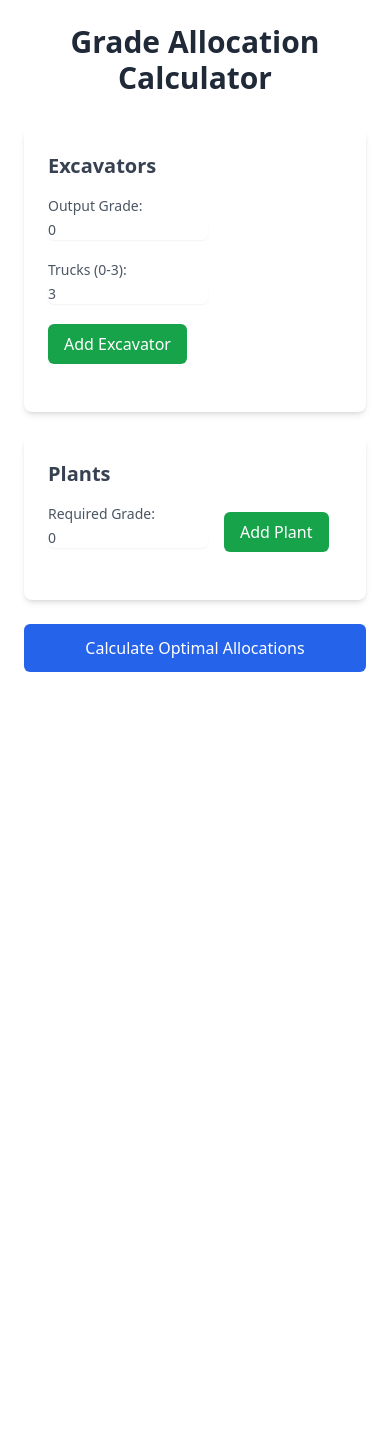
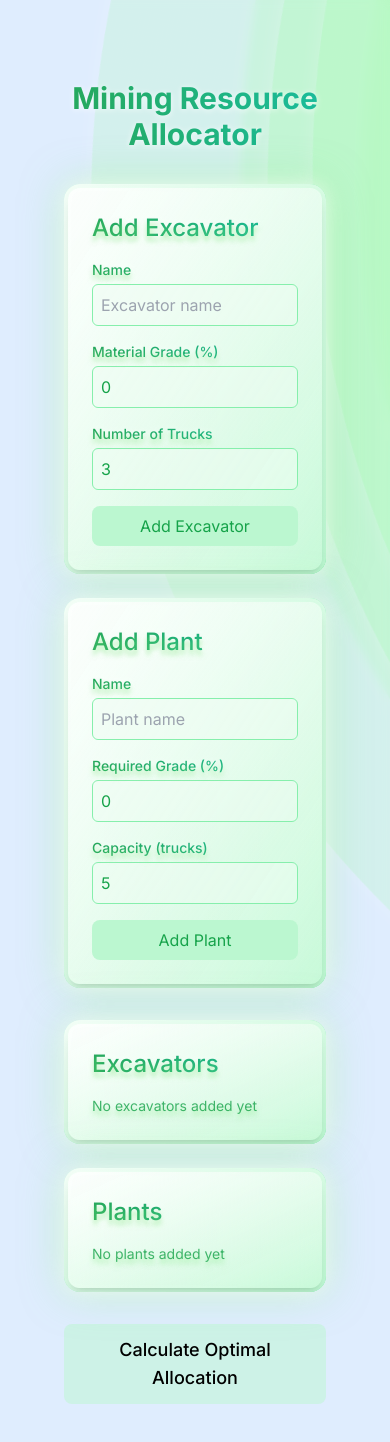
Before and after one commit to TGS963/tgs963.github.io, a Next.js app: page /calculate in a window 390 px wide. Shown: the top 1442 px of the page. Before the commit the page ends 844 px from the top, so only its background shows below. Built offline with nearby package versions, Linux system fonts and the light colour scheme.

Commit message:
modify calculate page

```diff
--- a/pages/calculate.tsx
+++ b/pages/calculate.tsx
@@ -1,286 +1,414 @@
-import { useState, useEffect } from "react";
+import { useState } from "react";
+import Layout from "./layout";
+import { Card } from "@/components/card";
+import Stars from "@/components/star";
 
-// Type definitions
-type Excavator = {
-  id: number;
-  outputGrade: number;
-  availableTrucks: number; // Out of 3 maximum
+interface Excavator {
+  id: string;
+  name: string;
+  grade: number;
+  trucks: number;
+}
+
+interface Plant {
+  id: string;
+  name: string;
+  requiredGrade: number;
+  capacity: number;
+}
+
+interface TruckAllocation {
+  excavatorId: string;
+  plantId: string;
+  truckCount: number;
+}
+
+export default function Calculate() {
+  const [excavators, setExcavators] = useState<Excavator[]>([]);
+  const [plants, setPlants] = useState<Plant[]>([]);
+  const [allocations, setAllocations] = useState<TruckAllocation[]>([]);
+
+  // Form states
+  const [excavatorName, setExcavatorName] = useState("");
+  const [excavatorGrade, setExcavatorGrade] = useState<number>(0);
+  const [excavatorTrucks, setExcavatorTrucks] = useState<number>(3);
+
+  const [plantName, setPlantName] = useState("");
+  const [plantGrade, setPlantGrade] = useState<number>(0);
+  const [plantCapacity, setPlantCapacity] = useState<number>(5);
+
+  // Add new excavator to the list
+  const addExcavator = () => {
+    if (excavatorName) {
+      const newExcavator: Excavator = {
+        id: `e-${Date.now()}`,
+        name: excavatorName,
+        grade: excavatorGrade,
+        trucks: excavatorTrucks
+      };
+      setExcavators([...excavators, newExcavator]);
+      // Reset form
+      setExcavatorName("");
+      setExcavatorGrade(0);
+      setExcavatorTrucks(3);
+    }
   };
 
-type Plant = {
-  id: number;
-  requiredGrade: number;
-  allocations: {
-    excavatorId: number;
-    amount: number;
-    trucksAssigned: number; // This will be 0-3 trucks
-  }[];
+  // Add new plant to the list
+  const addPlant = () => {
+    if (plantName) {
+      const newPlant: Plant = {
+        id: `p-${Date.now()}`,
+        name: plantName,
+        requiredGrade: plantGrade,
+        capacity: plantCapacity
+      };
+      setPlants([...plants, newPlant]);
+      // Reset form
+      setPlantName("");
+      setPlantGrade(0);
+      setPlantCapacity(5);
+    }
   };
 
-const Calculator = () => {
-  // State management
-  const [excavators, setExcavators] = useState<Excavator[]>([]);
-  const [plants, setPlants] = useState<Plant[]>([]);
-  const [newExcavatorGrade, setNewExcavatorGrade] = useState<number>(0);
-  const [newExcavatorTrucks, setNewExcavatorTrucks] = useState<number>(3); // Default to 3 trucks
-  const [newPlantGrade, setNewPlantGrade] = useState<number>(0);
-
-  // Add new excavator
-  const handleAddExcavator = () => {
-    if (newExcavatorGrade <= 0) {
-      alert("Please enter a valid grade");
-      return;
-    }
-    if (newExcavatorTrucks < 0 || newExcavatorTrucks > 3) {
-      alert("Please enter a valid number of trucks (0-3)");
-      return;
-    }
-
-    const newExcavator: Excavator = {
-      id: excavators.length + 1,
-      outputGrade: newExcavatorGrade,
-      availableTrucks: newExcavatorTrucks,
+  // Remove excavator
+  const removeExcavator = (id: string) => {
+    setExcavators(excavators.filter(e => e.id !== id));
+    setAllocations(allocations.filter(a => a.excavatorId !== id));
   };
 
-    setExcavators([...excavators, newExcavator]);
-    setNewExcavatorGrade(0);
-    setNewExcavatorTrucks(3); // Reset to default
+  // Remove plant
+  const removePlant = (id: string) => {
+    setPlants(plants.filter(p => p.id !== id));
+    setAllocations(allocations.filter(a => a.plantId !== id));
   };
 
-  // Add new plant
-  const handleAddPlant = () => {
-    if (newPlantGrade <= 0) {
-      alert("Please enter a valid grade requirement");
-      return;
+  // Calculate optimal truck allocation based on grade matching
+  const calculateAllocation = () => {
+    // Simple allocation algorithm (can be enhanced for more complex logic)
+    const newAllocations: TruckAllocation[] = [];
+
+    // Sort plants by required grade (higher grade requirements first)
+    const sortedPlants = [...plants].sort((a, b) => b.requiredGrade - a.requiredGrade);
+
+    // Create a copy of excavators to track available trucks
+    const availableExcavators = excavators.map(e => ({
+      ...e,
+      availableTrucks: e.trucks
+    }));
+
+    // For each plant, find suitable excavators
+    sortedPlants.forEach(plant => {
+      let remainingCapacity = plant.capacity;
+
+      // Sort excavators by how close their grade is to the plant's required grade
+      // Prioritize excavators with grade >= required grade
+      const suitableExcavators = availableExcavators
+        .filter(e => e.availableTrucks > 0)
+        .sort((a, b) => {
+          // If both meet or both don't meet the requirement, sort by closest match
+          const aMeetsReq = a.grade >= plant.requiredGrade;
+          const bMeetsReq = b.grade >= plant.requiredGrade;
+
+          if (aMeetsReq === bMeetsReq) {
+            return Math.abs(plant.requiredGrade - a.grade) - Math.abs(plant.requiredGrade - b.grade);
           }
+          // Prioritize excavators that meet requirements
+          return aMeetsReq ? -1 : 1;
+        });
 
-    const newPlant: Plant = {
-      id: plants.length + 1,
-      requiredGrade: newPlantGrade,
-      allocations: [],
+      // Allocate trucks from suitable excavators until plant capacity is fulfilled
+      for (const excavator of suitableExcavators) {
+        if (remainingCapacity <= 0) break;
+
+        const trucksToAllocate = Math.min(excavator.availableTrucks, remainingCapacity);
+        if (trucksToAllocate > 0) {
+          newAllocations.push({
+            excavatorId: excavator.id,
+            plantId: plant.id,
+            truckCount: trucksToAllocate
+          });
+
+          excavator.availableTrucks -= trucksToAllocate;
+          remainingCapacity -= trucksToAllocate;
+        }
+      }
+    });
+
+    setAllocations(newAllocations);
   };
 
-    setPlants([...plants, newPlant]);
-    setNewPlantGrade(0);
-  };
-
-  // Calculate optimal allocations
-  const calculateAllocations = () => {
-    const totalExcavatorCapacity = excavators.reduce(
-      (sum, ex) => sum + (ex.outputGrade * ex.availableTrucks) / 3,
-      0,
-    );
-
-    const updatedPlants = plants.map((plant) => {
-      if (totalExcavatorCapacity < plant.requiredGrade) {
-        return { ...plant, allocations: [] };
-      }
-
-      const allocations = excavators.map((excavator) => {
-        // Calculate what portion of this plant's needs should be met by this excavator
-        const proportion =
-          (excavator.outputGrade * excavator.availableTrucks) /
-          3 /
-          totalExcavatorCapacity;
-        const gradeAmount = proportion * plant.requiredGrade;
-
-        // Calculate how many trucks this requires
-        const trucksNeeded = Math.min(
-          Math.round((gradeAmount / excavator.outputGrade) * 3),
-          excavator.availableTrucks,
-        );
-
-        return {
-          excavatorId: excavator.id,
-          amount: gradeAmount,
-          trucksAssigned: trucksNeeded,
-        };
-      });
-
-      return { ...plant, allocations };
-    });
-
-    setPlants(updatedPlants);
-  };
-
-  const handleUpdateTrucks = (excavatorId: number, change: number) => {
-    setExcavators((prevExcavators) =>
-      prevExcavators.map((ex) => {
-        if (ex.id === excavatorId) {
-          const newTrucks = Math.min(
-            Math.max(0, ex.availableTrucks + change),
-            3,
-          );
-          return { ...ex, availableTrucks: newTrucks };
-        }
-        return ex;
-      }),
-    );
-  };
+  // Find excavator/plant by ID
+  const findExcavator = (id: string) => excavators.find(e => e.id === id);
+  const findPlant = (id: string) => plants.find(p => p.id === id);
 
   return (
-    <div className="container mx-auto max-w-4xl p-6">
-      <h1 className="text-3xl font-bold text-gray-800 text-center mb-8">
-        Grade Allocation Calculator
-      </h1>
+    <Layout>
+      <Stars />
+      <div className="container mx-auto px-4 py-8 relative z-10">
+        <h1 className="text-3xl font-bold mb-8 text-center frutiger-metallic-text">Mining Resource Allocator</h1>
 
-      {/* Excavator Section */}
-      <div className="bg-white rounded-lg shadow-md p-6 mb-6">
-        <h2 className="text-xl font-semibold text-gray-700 mb-4">Excavators</h2>
+        <div className="grid grid-cols-1 md:grid-cols-2 gap-6 mb-8">
+          {/* Excavator Form */}
+          <Card>
+            <h2 className="text-2xl font-medium mb-4 frutiger-metallic-text">Add Excavator</h2>
+            <div className="space-y-4">
+              <div>
+                <label className="block text-sm font-medium mb-1 frutiger-metallic-text">Name</label>
+                <input
+                  type="text"
+                  value={excavatorName}
+                  onChange={(e) => setExcavatorName(e.target.value)}
+                  className="w-full p-2 rounded-md border border-green-300 bg-green-50/50 focus:ring-green-500 focus:border-green-500"
+                  placeholder="Excavator name"
+                />
+              </div>
 
-        <div className="flex flex-wrap gap-4 items-end mb-6">
-          <div className="flex flex-col">
-            <label className="text-sm text-gray-600 mb-1">
-              Output Grade:
+              <div>
+                <label className="block text-sm font-medium mb-1 frutiger-metallic-text">Material Grade (%)</label>
                 <input
                   type="number"
-                value={newExcavatorGrade}
-                onChange={(e) => setNewExcavatorGrade(Number(e.target.value))}
-                placeholder="Enter output grade"
                   min="0"
-                className="mt-1 block w-40 rounded-md border-gray-300 shadow-sm focus:border-blue-500 focus:ring-blue-500"
+                  max="100"
+                  step="0.1"
+                  value={excavatorGrade}
+                  onChange={(e) => setExcavatorGrade(parseFloat(e.target.value))}
+                  className="w-full p-2 rounded-md border border-green-300 bg-green-50/50 focus:ring-green-500 focus:border-green-500"
                 />
-            </label>
               </div>
 
-          <div className="flex flex-col">
-            <label className="text-sm text-gray-600 mb-1">
-              Trucks (0-3):
+              <div>
+                <label className="block text-sm font-medium mb-1 frutiger-metallic-text">Number of Trucks</label>
                 <input
                   type="number"
-                value={newExcavatorTrucks}
-                onChange={(e) => setNewExcavatorTrucks(Number(e.target.value))}
-                min="0"
-                max="3"
-                className="mt-1 block w-40 rounded-md border-gray-300 shadow-sm focus:border-blue-500 focus:ring-blue-500"
+                  min="1"
+                  value={excavatorTrucks}
+                  onChange={(e) => setExcavatorTrucks(parseInt(e.target.value))}
+                  className="w-full p-2 rounded-md border border-green-300 bg-green-50/50 focus:ring-green-500 focus:border-green-500"
                 />
-            </label>
               </div>
 
               <button
-            onClick={handleAddExcavator}
-            className="px-4 py-2 bg-green-600 text-white rounded-md hover:bg-green-700 transition-colors"
+                onClick={addExcavator}
+                className="w-full p-2 bg-green-200 hover:bg-green-300 transition-all dark:bg-green-900/50 rounded-lg"
               >
                 Add Excavator
               </button>
             </div>
+          </Card>
 
-        <div className="space-y-3">
-          {excavators.map((ex) => (
-            <div key={ex.id} className="bg-gray-50 rounded-lg p-4">
-              <div className="font-medium text-gray-800 mb-2">
-                Excavator {ex.id}
-              </div>
-              <div className="flex flex-wrap items-center gap-6 text-sm text-gray-600">
-                <span>Output Grade: {ex.outputGrade}</span>
-                <div className="flex items-center gap-2">
-                  <span>Trucks:</span>
-                  <button
-                    onClick={() => handleUpdateTrucks(ex.id, -1)}
-                    disabled={ex.availableTrucks <= 0}
-                    className="px-2 py-1 bg-red-500 text-white rounded-md hover:bg-red-600 disabled:bg-gray-300 disabled:cursor-not-allowed"
-                  >
-                    -
-                  </button>
-                  <span className="w-8 text-center">
-                    {ex.availableTrucks}/3
-                  </span>
-                  <button
-                    onClick={() => handleUpdateTrucks(ex.id, 1)}
-                    disabled={ex.availableTrucks >= 3}
-                    className="px-2 py-1 bg-green-500 text-white rounded-md hover:bg-green-600 disabled:bg-gray-300 disabled:cursor-not-allowed"
-                  >
-                    +
-                  </button>
-                </div>
-                <span>
-                  Capacity: {((ex.availableTrucks / 3) * 100).toFixed(0)}%
-                </span>
-              </div>
-            </div>
-          ))}
-        </div>
+          {/* Plant Form */}
+          <Card>
+            <h2 className="text-2xl font-medium mb-4 frutiger-metallic-text">Add Plant</h2>
+            <div className="space-y-4">
+              <div>
+                <label className="block text-sm font-medium mb-1 frutiger-metallic-text">Name</label>
+                <input
+                  type="text"
+                  value={plantName}
+                  onChange={(e) => setPlantName(e.target.value)}
+                  className="w-full p-2 rounded-md border border-green-300 bg-green-50/50 focus:ring-green-500 focus:border-green-500"
+                  placeholder="Plant name"
+                />
               </div>
 
-      {/* Plant Section */}
-      <div className="bg-white rounded-lg shadow-md p-6 mb-6">
-        <h2 className="text-xl font-semibold text-gray-700 mb-4">Plants</h2>
-
-        <div className="flex flex-wrap gap-4 items-end mb-6">
-          <div className="flex flex-col">
-            <label className="text-sm text-gray-600 mb-1">
-              Required Grade:
+              <div>
+                <label className="block text-sm font-medium mb-1 frutiger-metallic-text">Required Grade (%)</label>
                 <input
                   type="number"
-                value={newPlantGrade}
-                onChange={(e) => setNewPlantGrade(Number(e.target.value))}
-                placeholder="Enter required grade"
                   min="0"
-                className="mt-1 block w-40 rounded-md border-gray-300 shadow-sm focus:border-blue-500 focus:ring-blue-500"
+                  max="100"
+                  step="0.1"
+                  value={plantGrade}
+                  onChange={(e) => setPlantGrade(parseFloat(e.target.value))}
+                  className="w-full p-2 rounded-md border border-green-300 bg-green-50/50 focus:ring-green-500 focus:border-green-500"
                 />
-            </label>
+              </div>
+
+              <div>
+                <label className="block text-sm font-medium mb-1 frutiger-metallic-text">Capacity (trucks)</label>
+                <input
+                  type="number"
+                  min="1"
+                  value={plantCapacity}
+                  onChange={(e) => setPlantCapacity(parseInt(e.target.value))}
+                  className="w-full p-2 rounded-md border border-green-300 bg-green-50/50 focus:ring-green-500 focus:border-green-500"
+                />
               </div>
 
               <button
-            onClick={handleAddPlant}
-            className="px-4 py-2 bg-green-600 text-white rounded-md hover:bg-green-700 transition-colors"
+                onClick={addPlant}
+                className="w-full p-2 bg-green-200 hover:bg-green-300 transition-all dark:bg-green-900/50 rounded-lg"
               >
                 Add Plant
               </button>
             </div>
+          </Card>
+        </div>
 
+        {/* Listings Section */}
+        <div className="grid grid-cols-1 md:grid-cols-2 gap-6 mb-8">
+          {/* Excavators List */}
+          <Card>
+            <h2 className="text-2xl font-medium mb-4 frutiger-metallic-text">Excavators</h2>
+            {excavators.length === 0 ? (
+              <p className="text-sm text-green-600/80">No excavators added yet</p>
+            ) : (
               <div className="space-y-3">
-          {plants.map((plant) => (
-            <div key={plant.id} className="bg-gray-50 rounded-lg p-4">
-              <div className="font-medium text-gray-800 mb-2">
-                Plant {plant.id} - Required Grade: {plant.requiredGrade}
+                {excavators.map((excavator) => (
+                  <div key={excavator.id} className="p-3 bg-green-100/60 rounded-lg flex justify-between items-center">
+                    <div>
+                      <p className="font-medium">{excavator.name}</p>
+                      <p className="text-sm">Grade: {excavator.grade}%</p>
+                      <p className="text-sm">Trucks: {excavator.trucks}</p>
                     </div>
-              {plant.allocations.length > 0 && (
-                <div className="mt-3 pt-3 border-t border-gray-200">
-                  <h4 className="text-sm font-medium text-gray-700 mb-2">
-                    Resource Allocation:
-                  </h4>
-                  <div className="space-y-2">
-                    {plant.allocations.map((allocation) => (
-                      <div
-                        key={allocation.excavatorId}
-                        className="text-sm text-gray-600 flex flex-col gap-1"
+                    <button
+                      onClick={() => removeExcavator(excavator.id)}
+                      className="p-1 hover:bg-green-200 rounded-full"
                     >
-                        <div className="font-medium">
-                          Excavator {allocation.excavatorId}:
-                        </div>
-                        <div className="pl-4">
-                          <div>
-                            Grade contribution: {allocation.amount.toFixed(2)}
-                          </div>
-                          <div className="flex items-center gap-2">
-                            <span>Trucks assigned: </span>
-                            <span className="font-semibold text-blue-600">
-                              {allocation.trucksAssigned}
-                              {allocation.trucksAssigned === 1
-                                ? " truck"
-                                : " trucks"}
-                            </span>
-                          </div>
-                        </div>
+                      <svg xmlns="http://www.w3.org/2000/svg" className="h-5 w-5" fill="none" viewBox="0 0 24 24" stroke="currentColor">
+                        <path strokeLinecap="round" strokeLinejoin="round" strokeWidth={2} d="M6 18L18 6M6 6l12 12" />
+                      </svg>
+                    </button>
                   </div>
                 ))}
               </div>
+            )}
+          </Card>
+
+          {/* Plants List */}
+          <Card>
+            <h2 className="text-2xl font-medium mb-4 frutiger-metallic-text">Plants</h2>
+            {plants.length === 0 ? (
+              <p className="text-sm text-green-600/80">No plants added yet</p>
+            ) : (
+              <div className="space-y-3">
+                {plants.map((plant) => (
+                  <div key={plant.id} className="p-3 bg-green-100/60 rounded-lg flex justify-between items-center">
+                    <div>
+                      <p className="font-medium">{plant.name}</p>
+                      <p className="text-sm">Required Grade: {plant.requiredGrade}%</p>
+                      <p className="text-sm">Capacity: {plant.capacity} trucks</p>
                     </div>
-              )}
+                    <button
+                      onClick={() => removePlant(plant.id)}
+                      className="p-1 hover:bg-green-200 rounded-full"
+                    >
+                      <svg xmlns="http://www.w3.org/2000/svg" className="h-5 w-5" fill="none" viewBox="0 0 24 24" stroke="currentColor">
+                        <path strokeLinecap="round" strokeLinejoin="round" strokeWidth={2} d="M6 18L18 6M6 6l12 12" />
+                      </svg>
+                    </button>
                   </div>
                 ))}
               </div>
+            )}
+          </Card>
         </div>
 
+        {/* Calculate Button */}
+        <div className="text-center mb-8">
           <button
-        className="w-full px-6 py-3 bg-blue-600 text-white font-medium rounded-md hover:bg-blue-700 transition-colors"
-        onClick={calculateAllocations}
+            onClick={calculateAllocation}
+            disabled={excavators.length === 0 || plants.length === 0}
+            className={`px-8 py-3 rounded-lg text-lg font-medium transition-all ${
+              excavators.length === 0 || plants.length === 0
+                ? 'bg-green-200/50 cursor-not-allowed'
+                : 'bg-green-300 hover:bg-green-400 dark:bg-green-700 dark:hover:bg-green-600'
+            }`}
           >
-        Calculate Optimal Allocations
+            Calculate Optimal Allocation
           </button>
         </div>
+
+        {/* Results Section */}
+        {allocations.length > 0 && (
+          <Card customClassName="mb-8">
+            <h2 className="text-2xl font-medium mb-6 text-center frutiger-metallic-text">Truck Allocation Results</h2>
+
+            <div className="overflow-x-auto">
+              <table className="w-full">
+                <thead>
+                  <tr className="border-b border-green-300">
+                    <th className="text-left p-2">Excavator</th>
+                    <th className="text-left p-2">Material Grade</th>
+                    <th className="text-left p-2">Plant</th>
+                    <th className="text-left p-2">Required Grade</th>
+                    <th className="text-center p-2">Trucks Allocated</th>
+                  </tr>
+                </thead>
+                <tbody>
+                  {allocations.map((allocation, index) => {
+                    const excavator = findExcavator(allocation.excavatorId);
+                    const plant = findPlant(allocation.plantId);
+
+                    if (!excavator || !plant) return null;
+
+                    const gradeMatch = excavator.grade >= plant.requiredGrade;
+
+                    return (
+                      <tr key={index} className="border-b border-green-200 hover:bg-green-100/30">
+                        <td className="p-2">{excavator.name}</td>
+                        <td className="p-2">{excavator.grade}%</td>
+                        <td className="p-2">{plant.name}</td>
+                        <td className="p-2">{plant.requiredGrade}%</td>
+                        <td className="p-2 text-center relative">
+                          <span className={`inline-flex items-center justify-center rounded-full py-1 px-4
+                            ${gradeMatch
+                              ? 'bg-green-100 text-green-800'
+                              : 'bg-yellow-100 text-yellow-800'}`}>
+                            {allocation.truckCount}
+                            {!gradeMatch && (
+                              <span className="ml-1 text-xs" title="Grade requirement not met">⚠️</span>
+                            )}
+                          </span>
+                        </td>
+                      </tr>
                     );
-};
+                  })}
+                </tbody>
+              </table>
+            </div>
 
-export default Calculator;
+            {/* Summary */}
+            <div className="mt-6 p-4 bg-green-100/40 rounded-lg">
+              <h3 className="font-medium mb-2 frutiger-metallic-text">Summary</h3>
+              <ul className="list-disc list-inside space-y-1 text-sm">
+                {plants.map(plant => {
+                  const plantAllocations = allocations.filter(a => a.plantId === plant.id);
+                  const totalTrucks = plantAllocations.reduce((sum, a) => sum + a.truckCount, 0);
+                  const isSatisfied = totalTrucks >= plant.capacity;
+
+                  const subOptimalCount = plantAllocations.filter(a => {
+                    const excavator = findExcavator(a.excavatorId);
+                    return excavator && excavator.grade < plant.requiredGrade;
+                  }).reduce((sum, a) => sum + a.truckCount, 0);
+
+                  return (
+                    <li key={plant.id}>
+                      <span className="font-medium">{plant.name}:</span> {totalTrucks}/{plant.capacity} trucks allocated
+                      {!isSatisfied && <span className="text-red-500 ml-1">(under capacity)</span>}
+                      {subOptimalCount > 0 && <span className="text-yellow-600 ml-1">({subOptimalCount} below grade requirement)</span>}
+                    </li>
+                  );
+                })}
+
+                {excavators.map(excavator => {
+                  const usedTrucks = allocations
+                    .filter(a => a.excavatorId === excavator.id)
+                    .reduce((sum, a) => sum + a.truckCount, 0);
+                  const unusedTrucks = excavator.trucks - usedTrucks;
+
+                  return unusedTrucks > 0 ? (
+                    <li key={excavator.id} className="text-yellow-600">
+                      <span className="font-medium">{excavator.name}:</span> {unusedTrucks} trucks unused
+                    </li>
+                  ) : null;
+                })}
+              </ul>
+            </div>
+          </Card>
+        )}
+      </div>
+    </Layout>
+  );
+}
```
Lines whose indentation alone changed are shown as unchanged.
